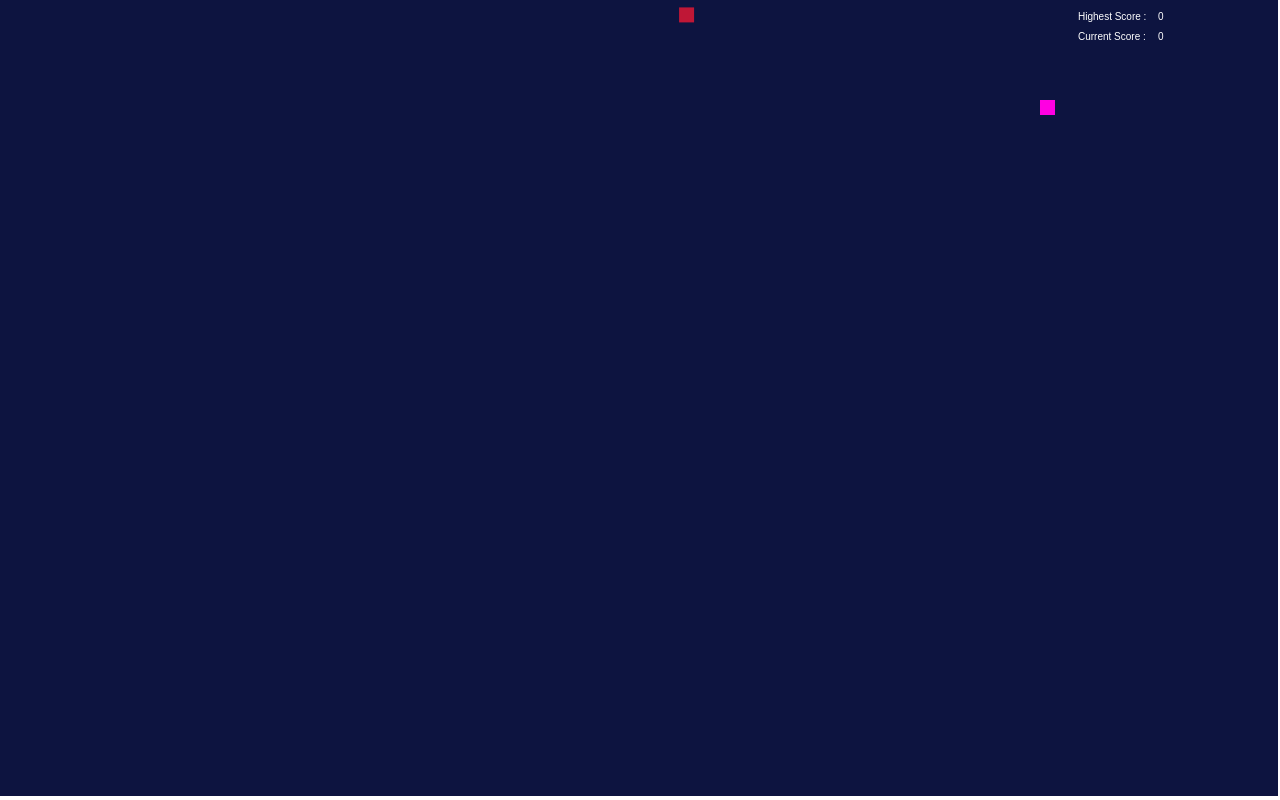
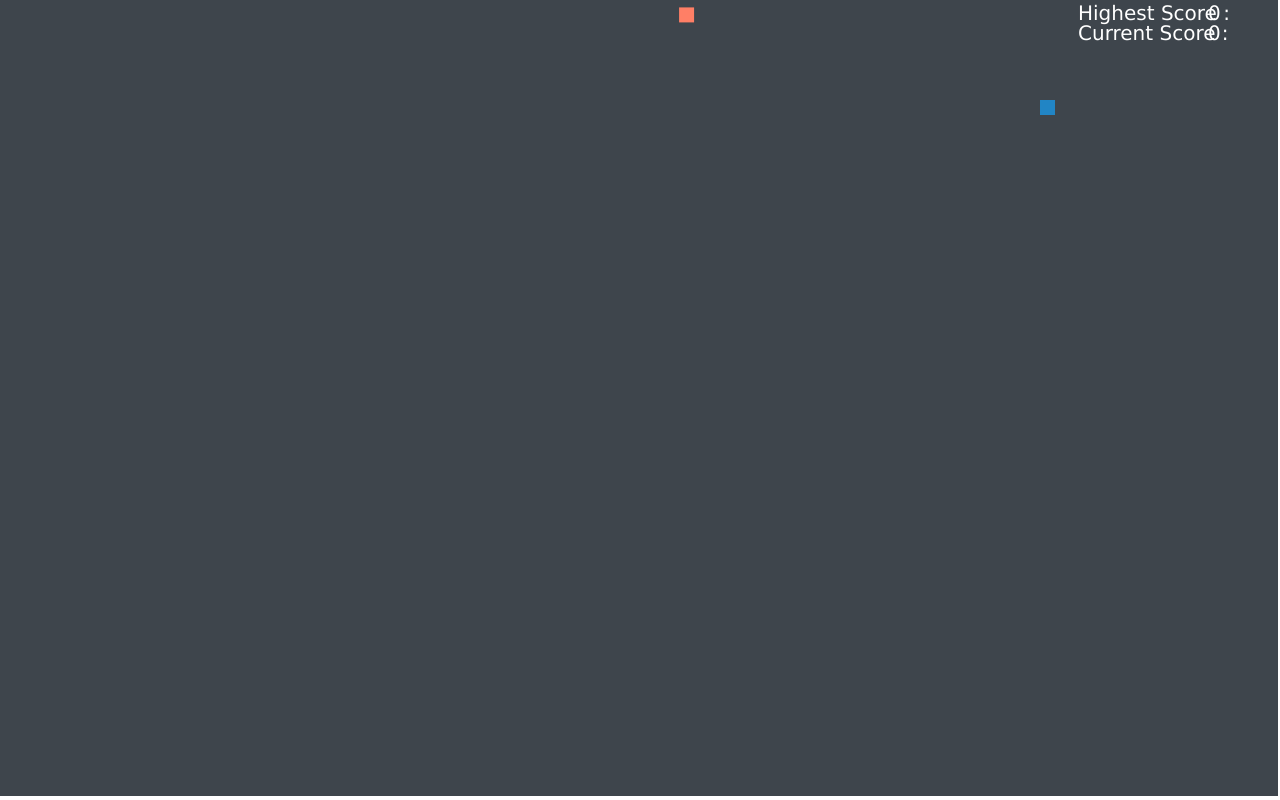
Before and after one commit to ironanshumantoo/myWorks, a plain HTML site: page game/snake.html in a window 1280 px wide. Drawn offline with nearby package versions, Linux system fonts and the light colour scheme.

Commit message:
minor look update to snake file

```diff
--- a/game/snake.html
+++ b/game/snake.html
@@ -10,13 +10,14 @@
     <style>
         body{
             border:0px;
+
             margin: 0px;
         }
     </style>
 </head>
 <body >
     <div id="mycanvas">
-    <canvas id='canvas' style='background:#0D1440'></canvas>
+    <canvas id='canvas' style='background:#3E454C'></canvas>
     </div>
 
 </body>
--- a/game/snake.js
+++ b/game/snake.js
@@ -2,7 +2,10 @@ var canvas=document.querySelector('canvas');
 canvas.width=window.innerWidth-2;
 canvas.height=window.innerHeight-4;
 var c=canvas.getContext("2d");
-
+//colors
+var snakeheadcolor="#2185C5";
+var snakefillcolor='#7ECEFD';
+var foodcolor='#FF7F66';
 //for alighment of food and snake
 var w=Math.floor(window.innerWidth/20)*20;
 var h=Math.floor(window.innerHeight/20)*20;
@@ -30,9 +33,9 @@ function Snake(body){
     this.direction=1;
 
     this.draw=function(){
-        c.fillStyle='#FF00E2';
+        c.fillStyle=snakeheadcolor;
         c.fillRect(this.body[1].x,this.body[1].y,15,15);
-        c.fillStyle='#1455D9';
+        c.fillStyle=snakefillcolor;
         for(var i=2;i<this.body.length;i++)
         c.fillRect(this.body[i].x,this.body[i].y,15,15);
     }
@@ -100,7 +103,7 @@ function Food(fx,fy){
     this.x=fx;
     this.y=fy;
     this.draw=function(){
-        c.fillStyle='#BF1736';
+        c.fillStyle=foodcolor;
         c.fillRect(this.x,this.y,15,15);
     }
 }
@@ -184,11 +187,11 @@ function animate(){
     eat.draw();
     //score update
     c.fillStyle='white';
-
+    c.font='20px verdana'
     c.fillText('Highest Score : ',canvas.width-200,20);
-    c.fillText(highScore,canvas.width-120,20);
+    c.fillText(highScore,canvas.width-70,20);
     c.fillText('Current Score : ',canvas.width-200,40);
-    c.fillText(score,canvas.width-120,40);
+    c.fillText(score,canvas.width-70,40);
     }
 
 
```
